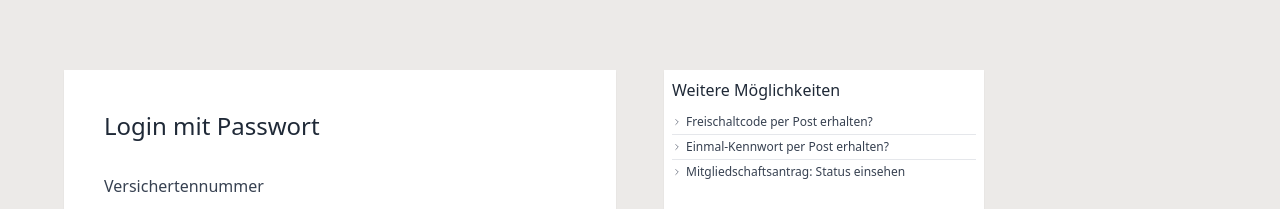
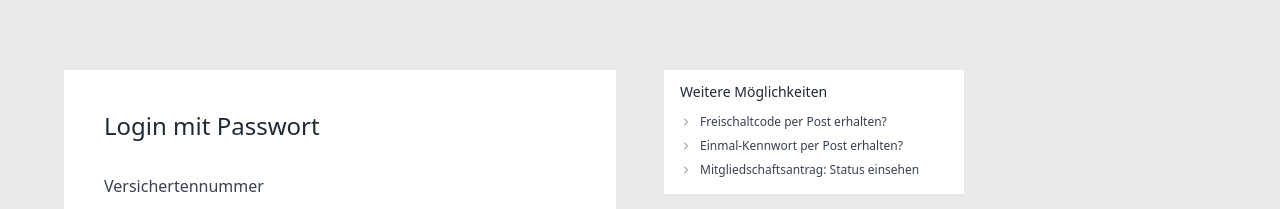
Before and after one commit to johnpain190/TK-DE, a React (Vite) app: page / in a window 1280 px wide. Shown: the part 582-791 px from the top of the page. Built offline with nearby package versions, Linux system fonts and the light colour scheme.

Commit message:
Fix: Match LoginSection to screenshot
Update LoginSection to precisely match the provided screenshot, including layout, text, sizes, and spacing.

```diff
--- a/src/components/LoginSection.tsx
+++ b/src/components/LoginSection.tsx
@@ -74,27 +74,27 @@ const LoginSection = () => {
             </div>
 
             {/* Desktop: Weitere Möglichkeiten */}
-            <div className="bg-white p-2 shadow-sm max-w-xs">
-              <h2 className="text-base font-normal mb-2 text-gray-800">Weitere Möglichkeiten</h2>
+            <div className="bg-white px-4 py-3 shadow-sm" style={{ maxWidth: '300px', height: 'fit-content' }}>
+              <h2 className="text-sm font-normal mb-2 text-gray-800">Weitere Möglichkeiten</h2>
 
               <div className="space-y-0">
-                <div className="py-1 border-b border-gray-200">
-                  <span className="text-gray-700 text-xs flex items-center cursor-pointer hover:text-gray-900">
-                    <ChevronRight size={10} className="mr-1 text-gray-500" />
+                <div className="py-1 text-xs">
+                  <span className="text-gray-700 flex items-center cursor-pointer hover:text-gray-900">
+                    <ChevronRight size={12} className="mr-2 text-gray-500" />
                     Freischaltcode per Post erhalten?
                   </span>
                 </div>
 
-                <div className="py-1 border-b border-gray-200">
-                  <span className="text-gray-700 text-xs flex items-center cursor-pointer hover:text-gray-900">
-                    <ChevronRight size={10} className="mr-1 text-gray-500" />
+                <div className="py-1 text-xs">
+                  <span className="text-gray-700 flex items-center cursor-pointer hover:text-gray-900">
+                    <ChevronRight size={12} className="mr-2 text-gray-500" />
                     Einmal-Kennwort per Post erhalten?
                   </span>
                 </div>
 
-                <div className="py-1">
-                  <span className="text-gray-700 text-xs flex items-center cursor-pointer hover:text-gray-900">
-                    <ChevronRight size={10} className="mr-1 text-gray-500" />
+                <div className="py-1 text-xs">
+                  <span className="text-gray-700 flex items-center cursor-pointer hover:text-gray-900">
+                    <ChevronRight size={12} className="mr-2 text-gray-500" />
                     Mitgliedschaftsantrag: Status einsehen
                   </span>
                 </div>
```
